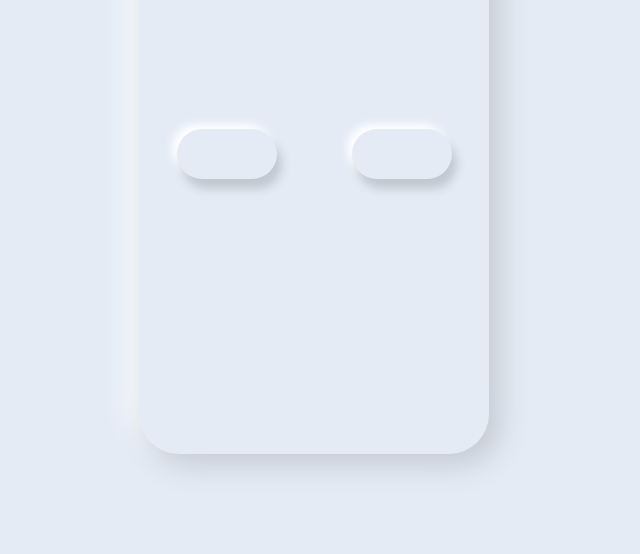
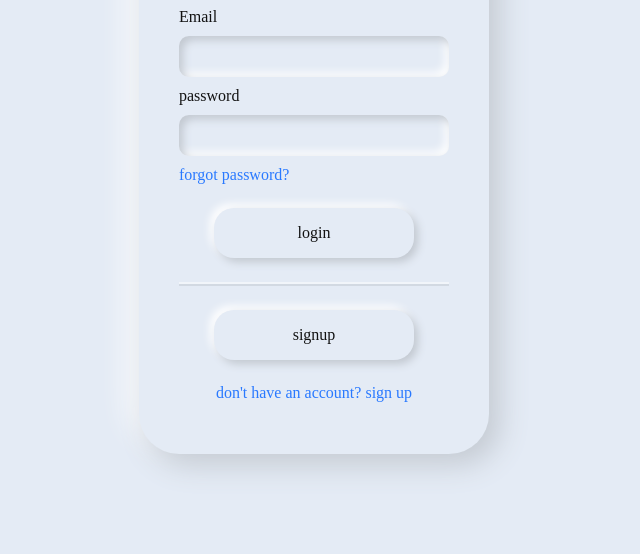
Before and after one commit to miladxdev/neumorph-login-card, a plain HTML site: page index.html in a window 1280 px wide. Shown: the part 246-800 px from the top of the page, without its empty margins (326-966 px from the left). Drawn offline with Linux system fonts and the light colour scheme.

Commit message:
input added

```diff
--- a/index.html
+++ b/index.html
@@ -9,8 +9,27 @@
 </head>
 <body>
     <div class="card">
-        <div class="button"></div>
-        <div class="button"></div>
+        <img src="img/Instagram.png" alt="">
+        <form>
+            <label for="mail">Email</label><br>
+            <input class="input-text" type="email" id="mail">
+
+            <label for="mail">password</label><br>
+            <input class="input-text" type="password" id="mail">
+
+            <span>forgot password?</span>
+        </form>
+        <div class="button neu-md">login</div>
+
+        <div class="hr">
+            <hr class="light">
+            <hr class="dark">
+        </div>
+
+        <div class="button neu-md">signup</div>
+
+        <span>don't have an account? sign up</span>
     </div>
+
 </body>
 </html>
--- a/style.css
+++ b/style.css
@@ -8,6 +8,7 @@
 body {
     height: 100vh;
     background: #e4ebf5;
+    font-family: '@Microsoft YaHei UI Light';
     display: flex;
     justify-content: center;
     align-items: center;
@@ -17,38 +18,120 @@ body {
     width: 350px;
     height: 600px;
     border-radius: 40px;
+    padding: 40px;
+    background: #e4ebf5;
+    color: rgb(41, 121, 255);
+    color: #121212;
+    box-shadow:
+        10px 10px 30px #c2c8d0,
+        -10px -10px 30px #ffffff;
+
+    display: flex;
+    flex-direction: column;
+    justify-content: space-around;
+    align-items: center;
+}
+.card img {
+    width: 100%;
+}
+.card span {
+    color: rgb(41, 121, 255);
+}
+
+.form {
+    width: 100%;
+}
+
+
+.input-text {
+    width: 100%;
+    border: none;
+    border-radius: 10px;
+    outline: none;
+    padding: 10px;
+    margin: 10px 0;
+    font-size: large;
 
     background: #e4ebf5;
     box-shadow:
-        10px 10px 30px #c2c8d0,
-        -10px -10px 30px #ffffff;
-    transition: 5s;
+        0 0 0 #c2c8d0,
+        0 0 0 #ffffff,
+        inset  4px 4px 8px #c2c8d0,
+        inset -4px -4px 8px #ffffff;
+
+    transition: 0.4s;
+}
+.input-text:hover {
+    box-shadow:
+        0 0 0 #c2c8d0,
+        0 0 0 #ffffff,
+        inset  2px 2px 4px #c2c8d0,
+        inset -2px -2px 4px #ffffff;
+
+}
+.input-text:focus {
+    box-shadow:
+        4px 4px 8px #c2c8d0,
+        -4px -4px 8px #ffffff,
+        inset  0 0 0 #c2c8d0,
+        inset 0 0 0 #ffffff;
+}
+
+
+.input-check {
+    border: none;
+    outline: none;
+}
+
+.circle {
+    width: 200px;
+    height: 200px;
+    border-radius: 50%;
+}
+
+
+/* .buttons {
+    width: 100%;
+    display: flex;
+    justify-content: space-between;
+    align-items: center;
+
+} */
+
+.button {
+    width: 200px;
+    height: 50px;
+    border-radius: 20px;
 
     display: flex;
-    justify-content: space-around;
+    justify-content: center;
     align-items: center;
 }
 
 
-.button {
-    width: 100px;
-    height: 50px;
-    border-radius: 40px;
+.hr {width: 100%; opacity: 0.5; }
+hr.light { border: 1px solid #ffffff; }
+hr.dark { border: 1px solid #c2c8d0;}
+
+
+
+
+.neu-md {
     /* background: rgb(228, 235, 245); */
     background: #e4ebf5;
-
     box-shadow:
-        5px 10px 10px #c2c8d0,
-        -5px -5px 10px #ffffff,
+        4px 4px 8px #c2c8d0,
+        -4px -4px 8px #ffffff,
         inset  0 0 0 #c2c8d0,
         inset 0 0 0 #ffffff;
 
     transition: .5s ease;
+    cursor: pointer;
 }
-.button:hover {
+.neu-md:hover {
     box-shadow:
         0 0 0 #c2c8d0,
         0 0 0 #ffffff,
-        inset  5px 5px 10px #c2c8d0,
-        inset -5px -5px 10px #ffffff;
+        inset  4px 4px 8px #c2c8d0,
+        inset -4px -4px 8px #ffffff;
 }
```
Also changed, not shown: img/Instagram.png (added).
